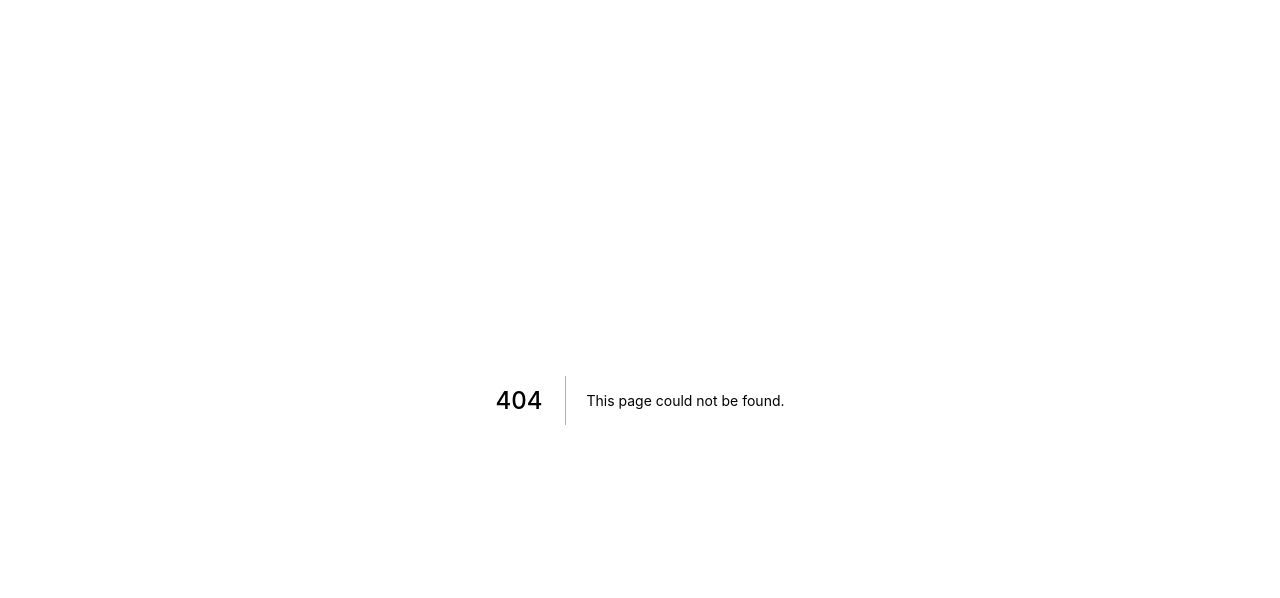
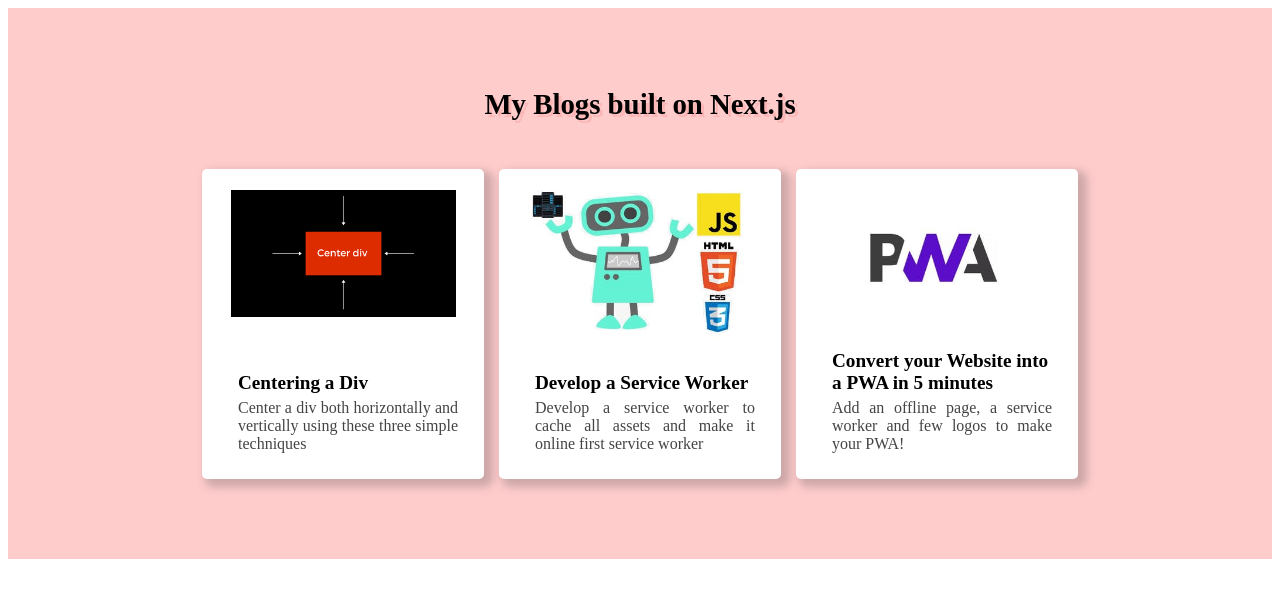
Before and after one commit to tharunoptimus/website, a Next.js app: page /components/eighthSlide in a window 1280 px wide. Before the commit this address had no page. Shown: the top 598 px of the page. Built offline with nearby package versions, Linux system fonts and the light colour scheme.

Commit message:
Added eighth slide

```diff
--- /dev/null
+++ b/pages/components/eighthSlide.tsx
@@ -0,0 +1,183 @@
+import type { NextPage } from "next"
+
+const Home: NextPage = () => {
+	return (
+		<>
+			<div className="eighthSlide">
+            <div className="eighthSlideContainer">
+                <div className="eighthSlideHeading">
+                    <span>My Blogs built on Next.js</span>
+                </div>
+                <div className="eighthSlideContent">
+                    <div className="card">
+                        <div className="cardImageContainer">
+                            <a href="https://blog-tharunoptimus-pd.vercel.app/blog/center-a-div-using-css"
+                                target="_blank" rel="noopener noreferrer">
+                                <img src="/assets/images/pics/blogOne.png" alt="Centering a Div with CSS" />
+                            </a>
+                        </div>
+                        <div className="cardContent">
+                            <span className="cardHeading">
+                                <a href="https://blog-tharunoptimus-pd.vercel.app/blog/center-a-div-using-css"
+                                    target="_blank" rel="noopener noreferrer"> Centering a Div </a>
+                            </span>
+                            <span className="cardDetails">
+                                Center a div both horizontally and vertically using these three simple techniques
+                            </span>
+                        </div>
+                    </div>
+                    <div className="card">
+                        <div className="cardImageContainer">
+                            <a href="https://blog-tharunoptimus-pd.vercel.app/blog/develop-a-service-worker"
+                                target="_blank" rel="noopener noreferrer">
+                                <img src="/assets/images/pics/blogTwo.jpg" alt="Develop a Service Worker" />
+                            </a>
+                        </div>
+                        <div className="cardContent">
+                            <span className="cardHeading">
+                                <a href="https://blog-tharunoptimus-pd.vercel.app/blog/develop-a-service-worker"
+                                    target="_blank" rel="noopener noreferrer"> Develop a Service Worker </a>
+                            </span>
+                            <span className="cardDetails">
+                                Develop a service worker to cache all assets and make it online first service worker
+                            </span>
+                        </div>
+                    </div>
+                    <div className="card">
+                        <div className="cardImageContainer">
+                            <a href="https://blog-tharunoptimus-pd.vercel.app/blog/convert-your-site-into-a-pwa"
+                                target="_blank" rel="noopener noreferrer">
+                                <img src="/assets/images/pics/blogThree.jpg" alt="Convert your Website into a PWA in 5 minutes" />
+                            </a>
+                        </div>
+                        <div className="cardContent">
+                            <span className="cardHeading">
+                                <a href="https://blog-tharunoptimus-pd.vercel.app/blog/convert-your-site-into-a-pwa"
+                                    target="_blank" rel="noopener noreferrer"> Convert your Website into a PWA in 5 minutes </a>
+                            </span>
+                            <span className="cardDetails">
+                                Add an offline page, a service worker and few logos to make your PWA!
+                            </span>
+                        </div>
+                    </div>
+                </div>
+            </div>
+
+        </div>
+
+			<style jsx>{`
+				.eighthSlide {
+					padding-top: 5rem;
+					padding-bottom: 5rem;
+					background-color: #e67e22;
+				}
+				.eighthSlide .card {
+					box-shadow: 6px 5px 8px 3px #44444444;
+				}
+				.eighthSlideHeading {
+					text-shadow: 3px 2px 0 hsl(28deg 80% 35%);
+				}
+
+				.eighthSlideContainer {
+					max-width: 1200px;
+					margin: 0 auto;
+					display: flex;
+					flex-direction: column;
+					align-items: center;
+				}
+				.eighthSlideHeading {
+					font-size: 1.8rem;
+					font-weight: 600;
+					text-align: center;
+					padding-bottom: 3rem;
+				}
+				.projectsCards {
+					display: flex;
+					flex-wrap: wrap;
+					justify-content: center;
+					gap: 10px;
+				}
+				.card {
+					background-color: #fff;
+					color: #444;
+					display: flex;
+					align-items: center;
+					max-width: 315px;
+					padding: 1rem;
+					border: 0;
+					border-radius: 5px;
+					box-shadow: 1px 0 11px 1px #444;
+				}
+				.cardImageContainer {
+					display: flex;
+					align-items: center;
+					justify-content: center;
+				}
+				.cardImageContainer img {
+					width: 5rem;
+					height: 5rem;
+					border-radius: 50%;
+					background-color: #fff;
+					padding: 5px;
+					border: 1px solid #44444444;
+				}
+				.cardContent {
+					padding: 10px;
+					padding-left: 20px;
+					display: flex;
+					flex-direction: column;
+					justify-content: center;
+					text-align: justify;
+				}
+				.cardHeading {
+					font-size: 1.2rem;
+					font-weight: 600;
+					padding-bottom: 0.3rem;
+				}
+				.cardHeading a {
+					text-decoration: none;
+					color: #000;
+				}
+				.eighthSlide {
+					background-color: #fcc;
+					color: #000;
+				}
+				.eighthSlideContent {
+					display: flex;
+					flex-wrap: wrap;
+					justify-content: center;
+					gap: 15px;
+				}
+				.eighthSlideContent .card {
+					display: flex;
+					flex-direction: column;
+					box-shadow: 6px 5px 8px 3px #44444444;
+					max-width: 250px;
+					justify-content: space-between;
+				}
+				.eighthSlideContent .card .cardHeading {
+					text-align: left;
+				}
+				.eighthSlideContent .cardImageContainer,
+				.eighthSlideContent .cardImageContainer a {
+					display: flex;
+					justify-content: center;
+				}
+				.eighthSlideContent .cardImageContainer img {
+					width: 90%;
+					height: auto;
+					margin: 0 auto;
+					border-radius: 0;
+					background-color: #fff;
+					padding: 5px;
+					border: 0;
+				}
+				.eighthSlideHeading {
+					text-shadow: 3px 3px 0 #fbb6b6;
+				}
+			`}</style>
+		</>
+	)
+}
+
+export default Home
--- a/pages/index.tsx
+++ b/pages/index.tsx
@@ -7,6 +7,7 @@ import FourthSlide from "./components/fourthSlide"
 import FifthSlide from "./components/fifthSlide"
 import SixthSlide from "./components/sixthSlide"
 import SeventhSlide from "./components/seventhSlide"
+import EighthSlide from "./components/eighthSlide"
 
 const Home: NextPage = () => {
 	return (
@@ -38,7 +39,7 @@ const Home: NextPage = () => {
         <div className="seventhBreakSlide"></div>
         <SeventhSlide />
         <div className="eighthBreakSlide"></div>
-
+        <EighthSlide />
 
 
 
```
